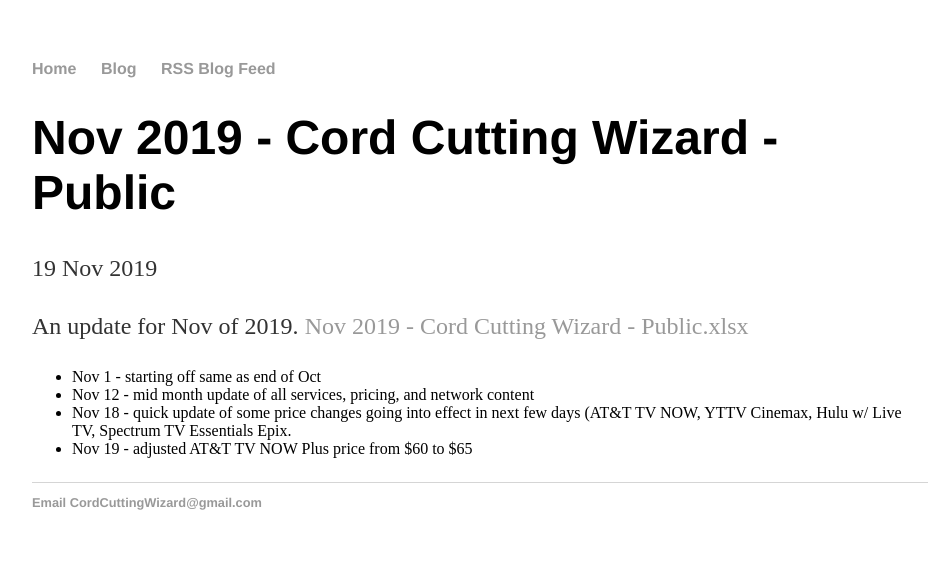
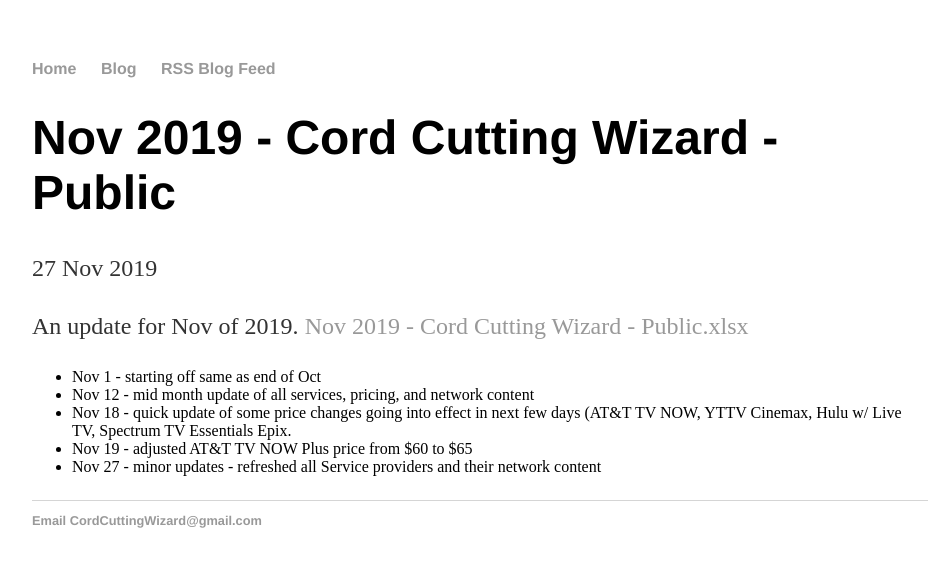
Before and after one commit to wjhladik/wjhladik.github.io, a Jekyll site: the page built from _posts/2019-11-27-Nov-2019-Cord-Cutting-Wizard-Public.md, in a window 1280 px wide. Shown: the top 567 px of the page, without its empty margins (160-1092 px from the left). Built offline with Jekyll 4.4.1, drawn with Linux system fonts in a browser that asks for light colours.

Commit message:
Update and rename 2019-11-19-Nov-2019-Cord-Cutting-Wizard-Public.md to 2019-11-27-Nov-2019-Cord-Cutting-Wizard-Public.md

```diff
--- a/_posts/2019-11-19-Nov-2019-Cord-Cutting-Wizard-Public.md
+++ b/_posts/2019-11-27-Nov-2019-Cord-Cutting-Wizard-Public.md
@@ -1,7 +1,7 @@
 ---
 layout: post
 title: "Nov 2019 - Cord Cutting Wizard - Public"
-date: 2019-11-19
+date: 2019-11-27
 ---
 <p>An update for Nov of 2019. <a href="/Nov 2019 - Cord Cutting Wizard - Public.xlsx">Nov 2019 - Cord Cutting Wizard - Public.xlsx</a>
   <p>
@@ -10,3 +10,4 @@
       <li>Nov 12 - mid month update of all services, pricing, and network content
       <li>Nov 18 - quick update of some price changes going into effect in next few days (AT&T TV NOW, YTTV Cinemax, Hulu w/ Live TV, Spectrum TV Essentials Epix.
       <li>Nov 19 - adjusted AT&T TV NOW Plus price from $60 to $65
+      <li>Nov 27 - minor updates - refreshed all Service providers and their network content
```
